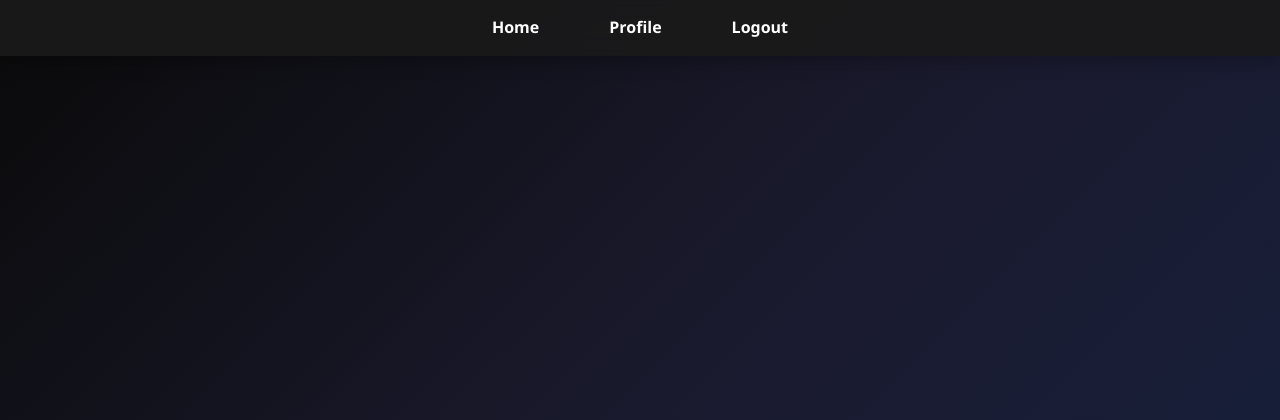
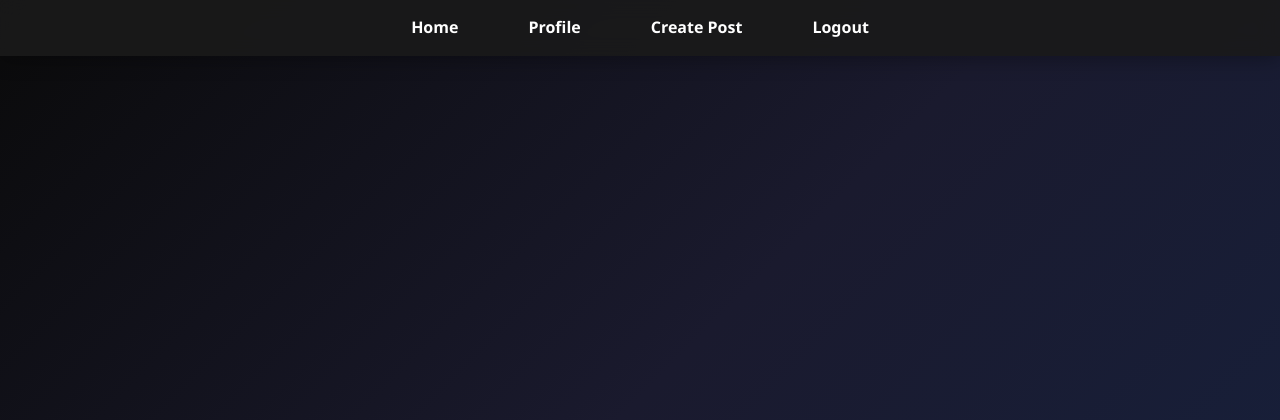
Before and after one commit to pablaofficeal/Flask_Project, a Flask app: page /home in a window 1280 px wide. Shown: the top 420 px of the page. Run offline with Flask 3, Linux system fonts and the light colour scheme.

```diff
--- a/frontend/templates/create_post.html
+++ b/frontend/templates/create_post.html
@@ -11,6 +11,8 @@
         <ul>
             <li><a href="/home">Home</a></li>
             <li><a href="/profile">Profile</a></li>
+            <li><a href="/create_post">Create Post</a></li>
+            <li><a href="/logout">Logout</a></li>
         </ul>
     </div>
     <div class="create-post-form">
--- a/frontend/templates/home.html
+++ b/frontend/templates/home.html
@@ -1,22 +1,27 @@
 <!DOCTYPE html>
 <html lang="en">
+
 <head>
     <meta charset="UTF-8">
     <meta name="viewport" content="width=device-width, initial-scale=1.0">
     <title>Flask Project - Home</title>
     <link rel="stylesheet" href="/static/css/index.css">
 </head>
+
 <body>
     <div class="main-menu">
         <ul>
             <li><a href="/home">Home</a></li>
             <li><a href="/profile">Profile</a></li>
+            <li><a href="/create_post">Create Post</a></li>
             <li><a href="/logout">Logout</a></li>
         </ul>
     </div>
+    <div class="welcome-message">
         {% for user in users %}
         <h1>Welcome, {{ user.username }}</h1>
         {% endfor %}
+    </div>
     <div class="post-container">
         {% for post in posts %}
         <div class="post">
@@ -26,4 +31,5 @@
         {% endfor %}
     </div>
 </body>
+
 </html>
```
Lines whose indentation alone changed are shown as unchanged.
